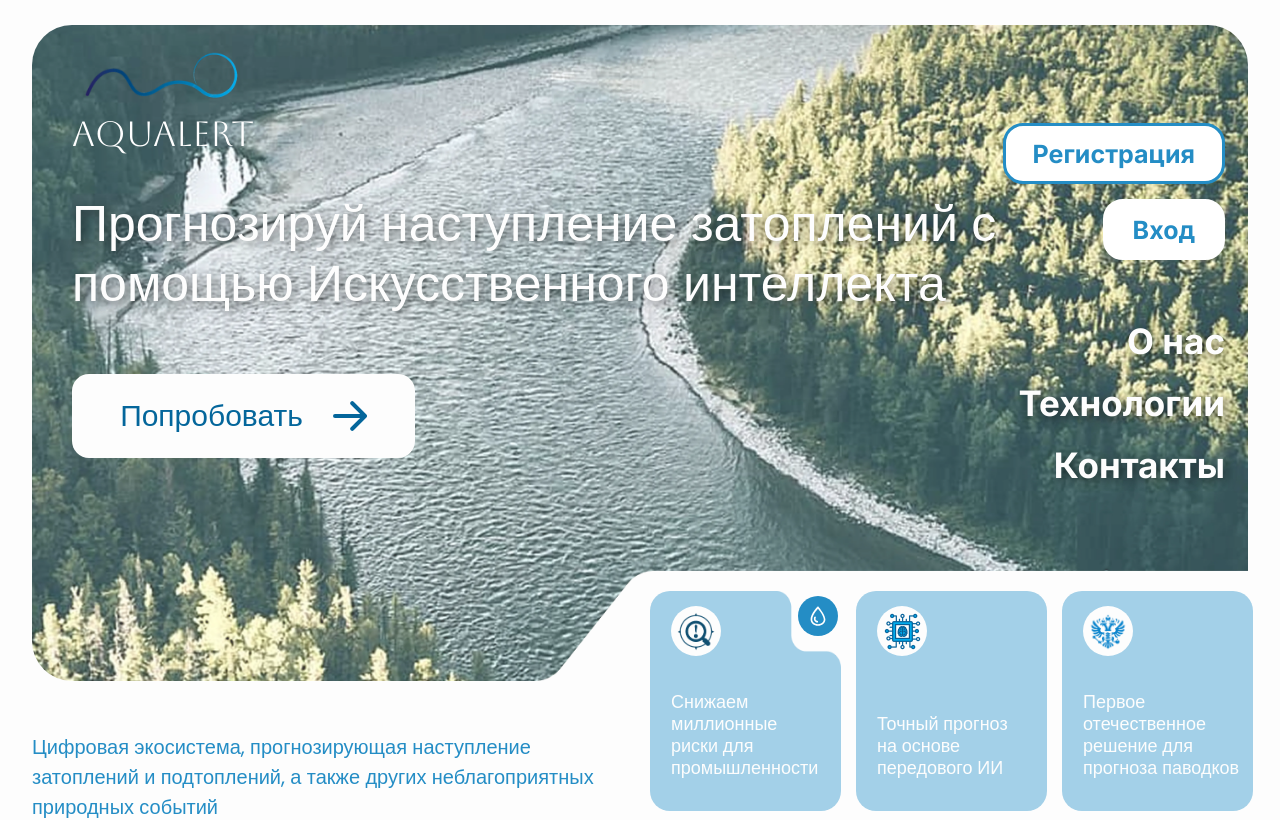
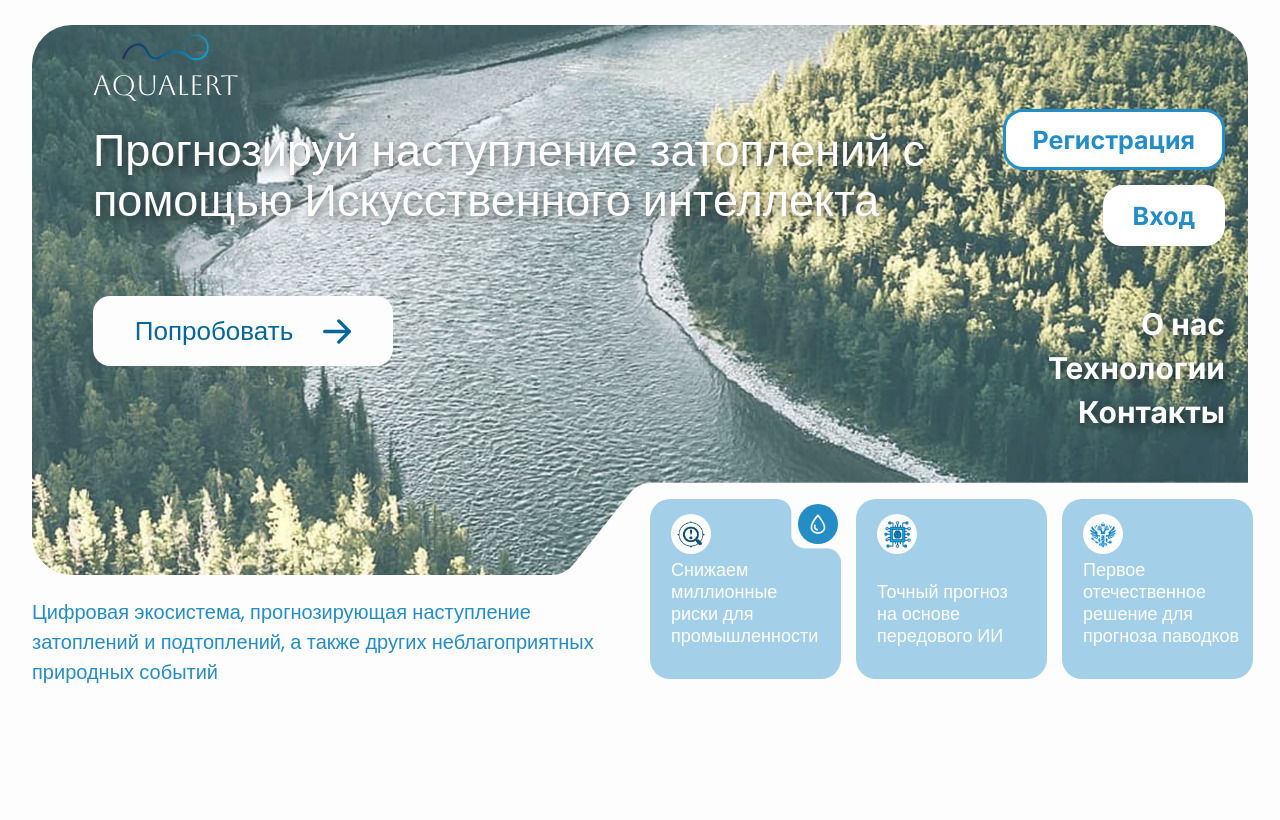
Before and after one commit to tyom-1996/aqualert, a Next.js app: page / in a window 1280 px wide. Shown: the top 820 px of the page. Built offline with nearby package versions, Linux system fonts and the light colour scheme; a web font is replaced by a local one.

Commit message:
fix bugs 100

```diff
--- a/src/assets/css/main_styles.css
+++ b/src/assets/css/main_styles.css
@@ -936,7 +936,7 @@ text-shadow: 3px 3px 10px rgba(0, 0, 0, 0.5);
 
 }
 
-@media screen and (max-width: 1300px) and (min-width: 1200px) and (max-height: 900px) and (min-height: 800px) {
+@media screen and (max-width: 1306px) and (min-width: 1200px) and (max-height: 900px) and (min-height: 800px) {
     .advantage_card {
         gap: 0!important;
     }
@@ -983,6 +983,95 @@ text-shadow: 3px 3px 10px rgba(0, 0, 0, 0.5);
     }
 }
 
+
+@media screen and (max-width: 1306px) and (min-width: 1200px) and (max-height: 800px) and (min-height: 700px) {
+    .advantage_card {
+        gap: 0!important;
+    }
+
+    .top_info_item_wrapper_item_img {
+        max-width: 150px!important;
+        height: 40px!important;
+    }
+    .top_info_item_wrapper_item_link span {
+        font-size: 28px!important;
+    }
+    .top_info_item_wrapper_item_link {
+        margin-bottom: 25px !important;
+    }
+    .top_info_item_wrapper_item_title {
+        font-size: 45px !important;
+        line-height: 50px !important;
+        margin-bottom: 70px !important;
+
+    }
+    .top_img {
+        height: 550px !important;
+    }
+    .advantage_card {
+        height: 180px !important;
+    }
+    .advantage_card:first-child {
+        background-size: 100% 180px !important;
+    }
+    .advantage_icon_wrapper {
+        position: absolute;
+        top: 5px !important;
+        right: 3px !important;
+    }
+    .advantages_wrapper_item1 {
+        max-width: 750px;
+        width: 100%;
+        position: relative;
+        top: 15px!important;
+    }
+    .advantages_wrapper_item2 {
+        bottom: 38px !important;
+        left: 5px !important;
+    }
+    .top_info_items_wrapper {
+        padding: 4px 23px 49px 61px!important;
+    }
+    .top_info_item_wrapper_item_nav_list {
+        gap: 8px!important;
+    }
+    .top_info_item_wrapper_item_nav_link {
+        font-size: 30px!important;
+    }
+    .advantage_img {
+        width: 40px!important;
+        height: 40px!important;
+    }
+    .advantage_img img {
+        width: 29px;
+        height: 29px;
+        object-fit: cover;
+    }
+    .advantage_card {
+        gap: 5px!important;
+    }
+    .advantage_icon {
+        width: 40px !important;
+        height: 40px !important;
+    }
+    .advantage_icon svg {
+        width: 20px !important;
+        height: 20px !important;
+    }
+    .top_info_item_wrapper_item_link2 {
+        max-width: 300px!important;
+        width: 100%!important;
+        height: 70px;
+    }
+    .top_info_item_wrapper_item_link2 span {
+        font-size: 26px!important;
+        margin-right: 30px!important;
+    }
+    .top_info_item_wrapper_item_link2 svg {
+        width: 28px!important;
+        height: 27px!important;
+    }
+}
 
 @media screen and (max-width: 1890px) and (min-width: 1700px) and (max-height: 950px) and (min-height: 800px) {
     .top_info_item_wrapper_item_img {
@@ -1047,7 +1136,7 @@ text-shadow: 3px 3px 10px rgba(0, 0, 0, 0.5);
 }
 
 
-@media screen and (max-width: 1300px) and (min-width: 1100px) and (max-height: 900px) and (min-height: 800px) {
+@media screen and (max-width: 1306px) and (min-width: 1100px) and (max-height: 950px) and (min-height: 700px) {
     .technologies_wrapper {
         max-width: unset !important;
         width: 100% !important;
--- a/src/assets/icons/arrowIcon.tsx
+++ b/src/assets/icons/arrowIcon.tsx
@@ -6,6 +6,7 @@ const ArrowIcon = () => (
         xmlns="http://www.w3.org/2000/svg"
         width={34}
         height={30}
+        viewBox="0 0 34 30"
         fill="none"
       >
         <path
@@ -13,5 +14,6 @@ const ArrowIcon = () => (
           d="M2 13a2 2 0 1 0 0 4v-4Zm31.414 3.414a2 2 0 0 0 0-2.828L20.686.858a2 2 0 1 0-2.828 2.828L29.172 15 17.858 26.314a2 2 0 1 0 2.828 2.828l12.728-12.728ZM2 15v2h30v-4H2v2Z"
         />
       </svg>
+
 )
 export default ArrowIcon
```
Lines whose indentation alone changed are shown as unchanged.
